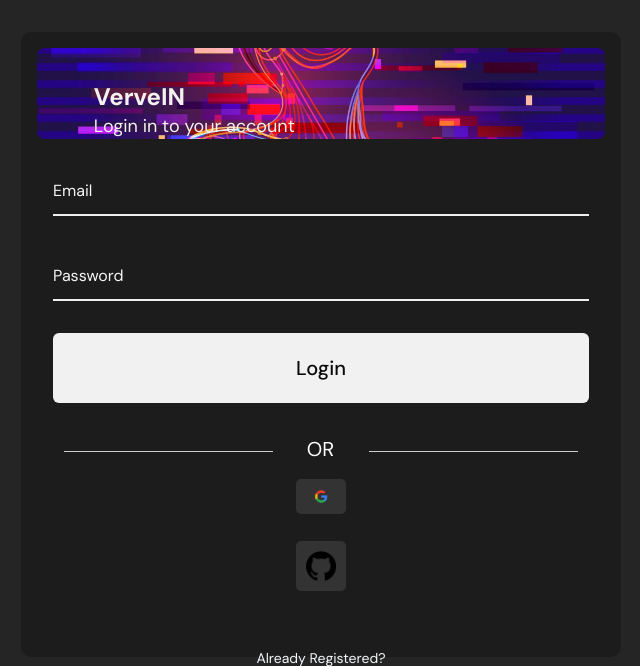
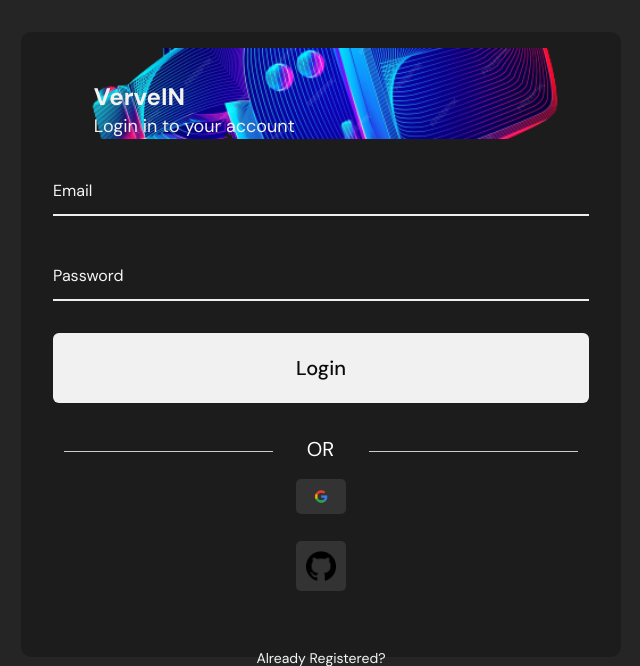
Before and after one commit to Mohitverve/verve, a PHP site: page /login.html in a window 1280 px wide. Shown: the top 666 px of the page, without its empty margins (319-959 px from the left). Run offline with PHP 8.4, Linux system fonts and the light colour scheme; some libraries are stand-ins or nearby versions.

Commit message:
Update login.css

```diff
--- a/login.css
+++ b/login.css
@@ -41,7 +41,7 @@ input {
     border-radius: 8px;
     overflow: hidden;
     padding-bottom: 16%; /* Decreased height */
-    background-image: url('VRlibrary.jpeg');
+    background-image: url('vr headset (1).png');
     background-repeat: no-repeat;
     background-size: cover; /* Adjusted background size */
     background-position: center;
```
